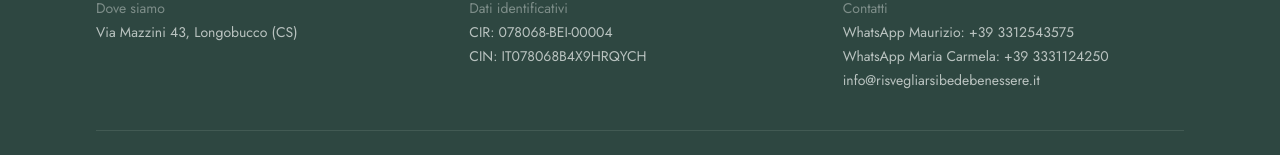
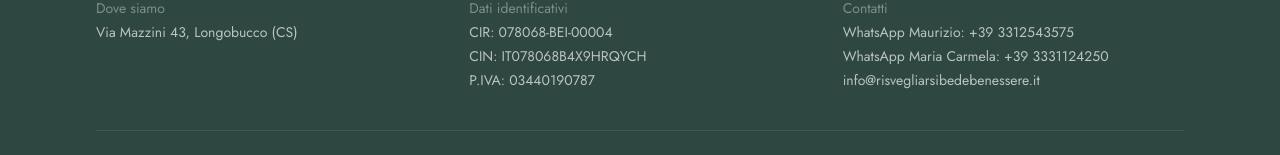
Before and after one commit to rossanorooms-prog/risvegliarsi, a Next.js app: page /admin in a window 1280 px wide. Shown: the part 473-628 px from the top of the page. Built offline with nearby package versions, Linux system fonts and the light colour scheme; no server answers.

Commit message:
Aggiunta Partita IVA nel footer, sotto CIR e CIN

```diff
--- a/components/Footer.tsx
+++ b/components/Footer.tsx
@@ -37,6 +37,7 @@ export default function Footer() {
             <p className="text-crema/40">Dati identificativi</p>
             <p className="mt-1">CIR: 078068-BEI-00004</p>
             <p className="mt-1">CIN: IT078068B4X9HRQYCH</p>
+            <p className="mt-1">P.IVA: 03440190787</p>
           </div>
           <div>
             <p className="text-crema/40">Contatti</p>
```
